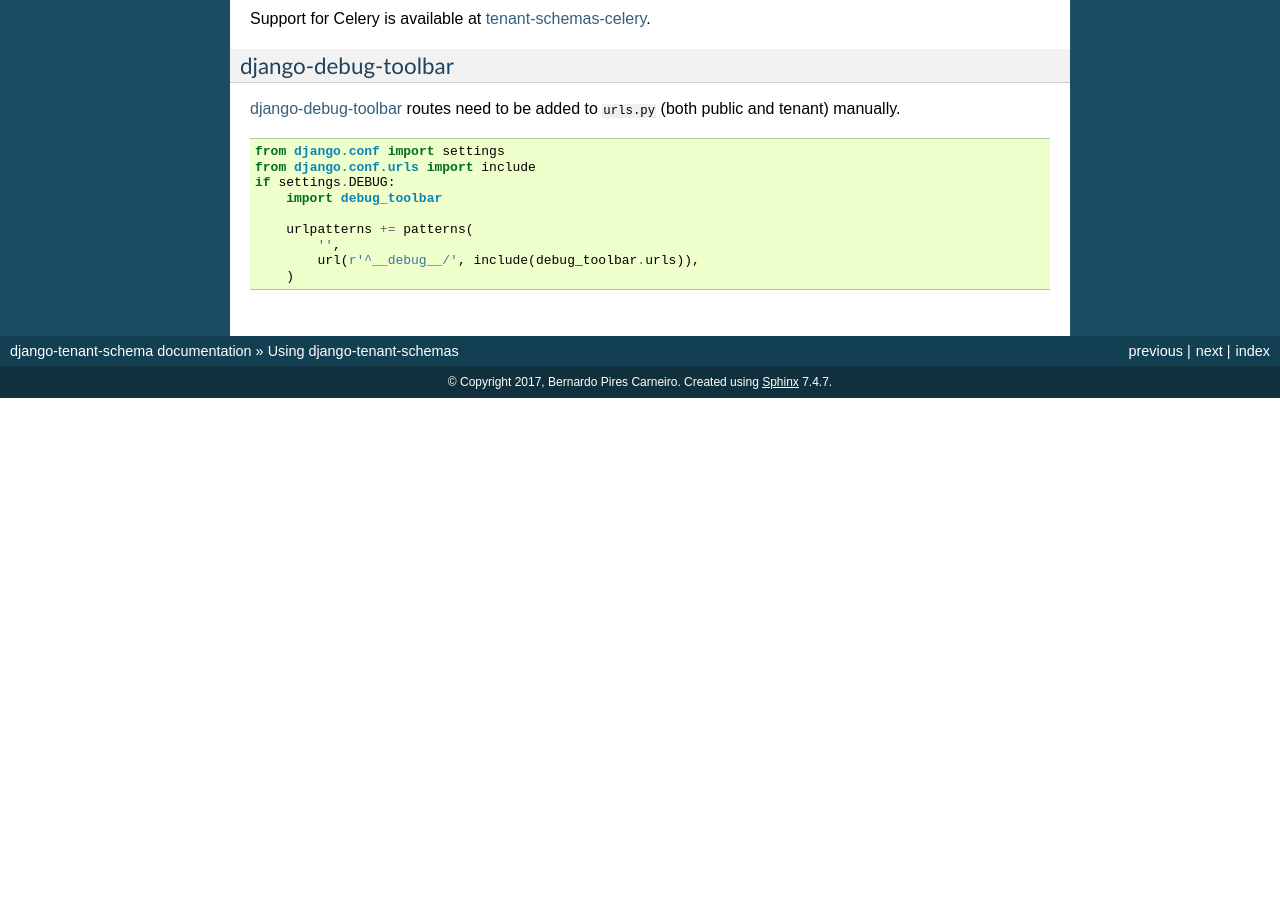
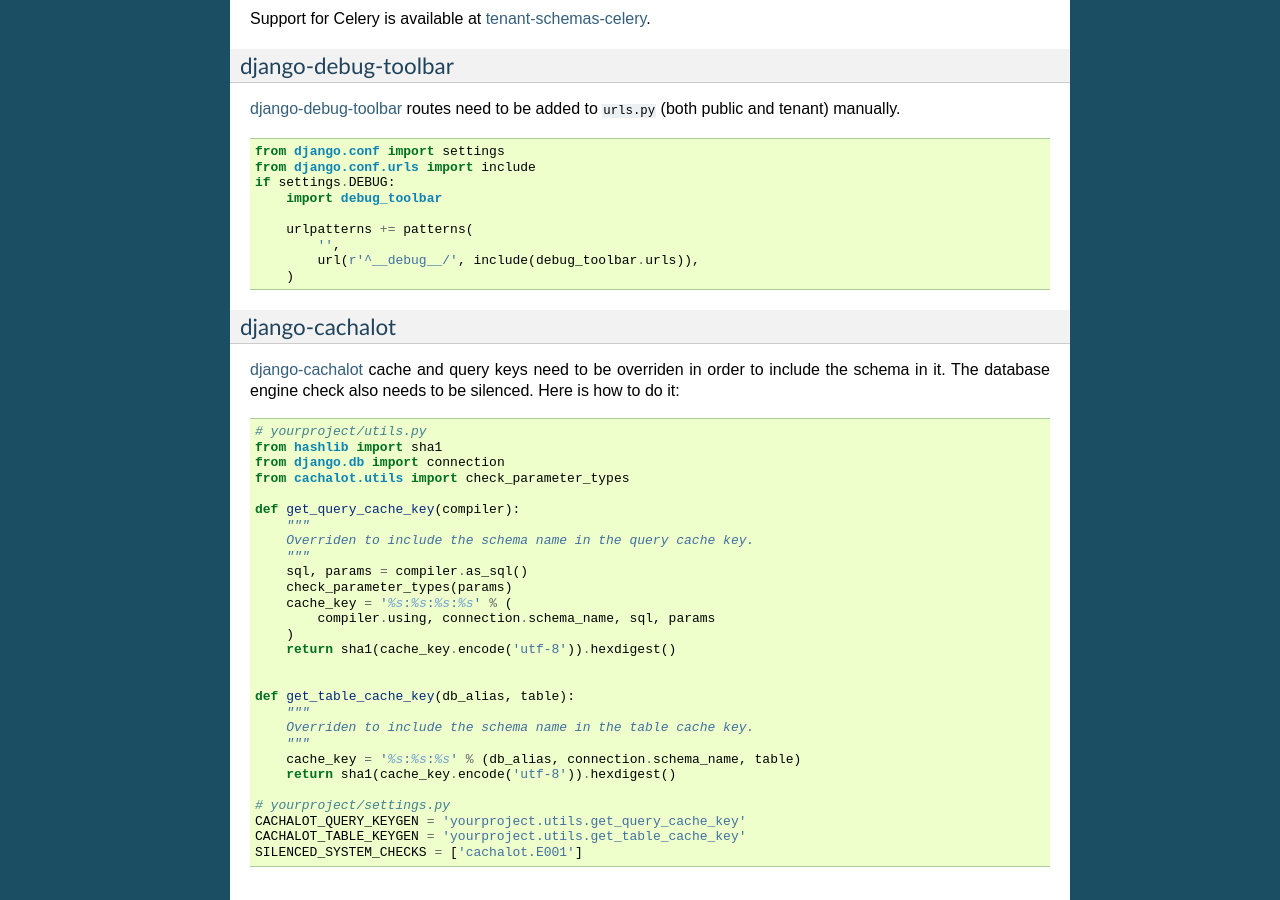
Before and after one commit to bernardopires/django-tenant-schemas, a Sphinx documentation site: the page built from docs/use.rst, in a window 1280 px wide and 900 px high, scrolled down 5171 px. Built offline with Sphinx 7.4.7, drawn with Linux system fonts in a browser that asks for light colours; the version number could not be read and is left out; before the commit the page ends 5569 px from its top, so only the background shows below that.

Commit message:
Added documentation on how to use django-cachalot
Added documentation on how to use django-cachalot with django-tenant-schemas.

```diff
--- a/docs/use.rst
+++ b/docs/use.rst
@@ -322,3 +322,40 @@
             '',
             url(r'^__debug__/', include(debug_toolbar.urls)),
         )
+
+
+django-cachalot
+~~~~~~~~~~~~~~~
+
+`django-cachalot <https://github.com/BertrandBordage/django-cachalot>`_ cache and query keys need to be overriden in order to include the schema in it. The database engine check also needs to be silenced. Here is how to do it:
+
+.. code-block:: python
+
+    # yourproject/utils.py
+    from hashlib import sha1
+    from django.db import connection
+    from cachalot.utils import check_parameter_types
+
+    def get_query_cache_key(compiler):
+        """
+        Overriden to include the schema name in the query cache key.
+        """
+        sql, params = compiler.as_sql()
+        check_parameter_types(params)
+        cache_key = '%s:%s:%s:%s' % (
+            compiler.using, connection.schema_name, sql, params
+        )
+        return sha1(cache_key.encode('utf-8')).hexdigest()
+
+
+    def get_table_cache_key(db_alias, table):
+        """
+        Overriden to include the schema name in the table cache key.
+        """
+        cache_key = '%s:%s:%s' % (db_alias, connection.schema_name, table)
+        return sha1(cache_key.encode('utf-8')).hexdigest()
+
+    # yourproject/settings.py
+    CACHALOT_QUERY_KEYGEN = 'yourproject.utils.get_query_cache_key'
+    CACHALOT_TABLE_KEYGEN = 'yourproject.utils.get_table_cache_key'
+    SILENCED_SYSTEM_CHECKS = ['cachalot.E001']
```
